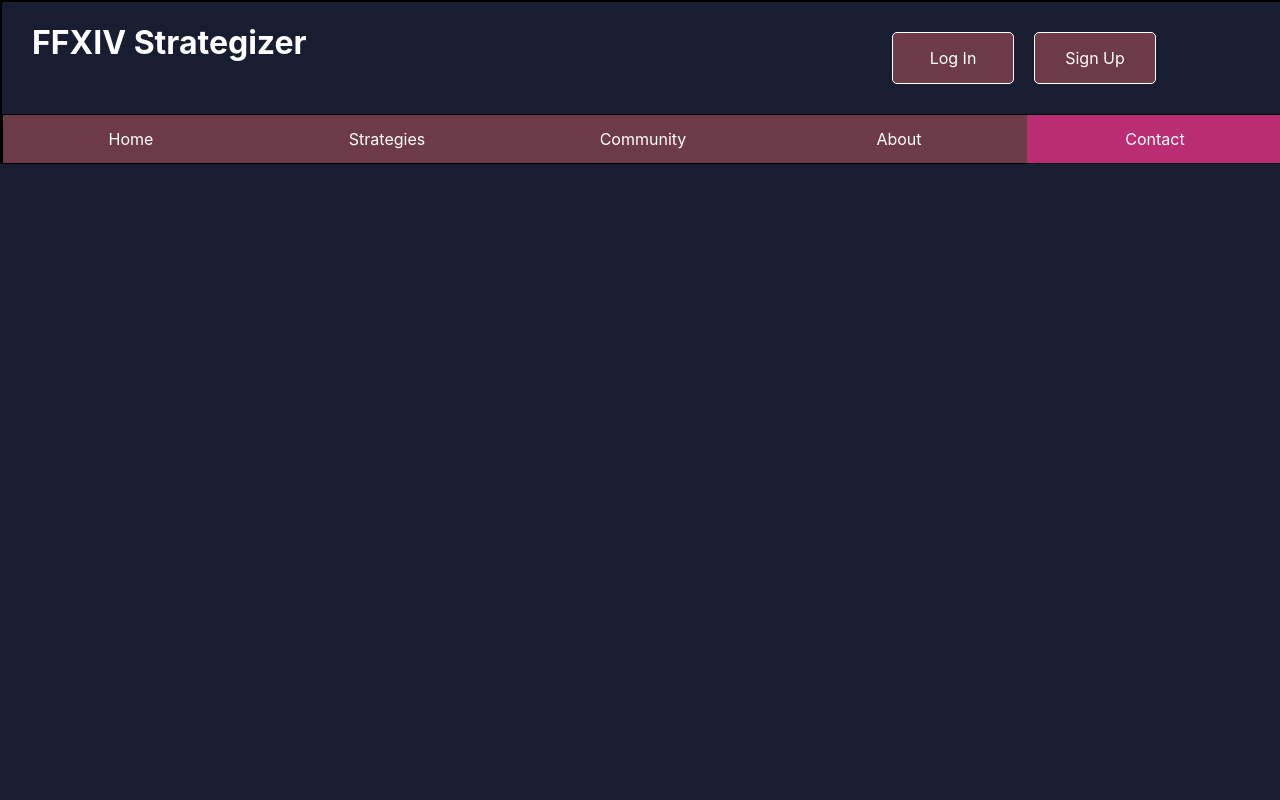
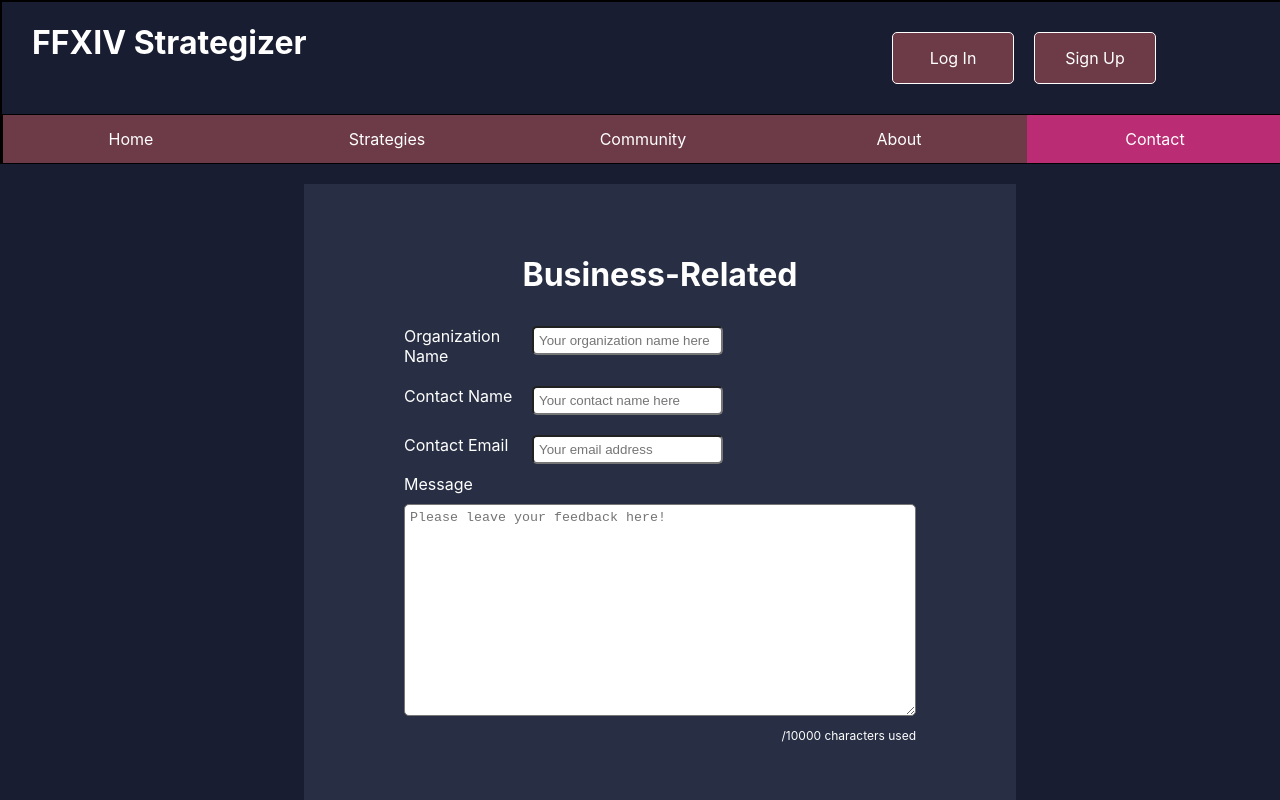
Before and after one commit to lah5175/FFXIV_Strategizer, a React (Create React App) app in the folder client/: page /contact/business in a window 1280 px wide. Shown: the top 800 px of the page. Built offline with nearby package versions, Linux system fonts and the light colour scheme; no server answers.

Commit message:
Feat: Question, Suggestion, and Business-related webforms added

```diff
--- a/client/src/App.js
+++ b/client/src/App.js
@@ -15,6 +15,7 @@
 import About from './components/About';
 import FormSelect from './components/forms/FormSelect';
 import BugReport from './components/forms/BugReport';
+import GeneralForm from './components/forms/GeneralForm';
 
 class App extends React.Component {
   componentDidMount() {
@@ -33,6 +34,9 @@
           <Route path="/users/:userId" component={SingleUser} />
           <Route exact path="/contact" component={FormSelect} />
           <Route path="/contact/bugs" component={BugReport} />
+          <Route path="/contact/business" component={GeneralForm} />
+          <Route path="/contact/questions" component={GeneralForm} />
+          <Route path="/contact/suggestions" component={GeneralForm} />
         </div>
       </div>
     );
--- /dev/null
+++ b/client/src/components/forms/GeneralForm.js
@@ -0,0 +1,80 @@
+import React from 'react';
+import axios from 'axios';
+import '../../stylesheets/contactForms.css';
+
+class GeneralForm extends React.Component {
+  constructor() {
+    super();
+    this.state = {
+      organization: '',
+      name: '',
+      email: '',
+      message: '',
+    }
+
+    this.handleChange = this.handleChange.bind(this);
+    this.handleSubmit = this.handleSubmit.bind(this);
+  }
+
+  handleChange(event) {
+    this.setState({
+      [event.target.name]: event.target.value,
+    })
+  }
+
+  async handleSubmit(event, type) {
+    event.preventDefault();
+    await axios.post('/api/email/', {...this.state, type: type});
+    this.props.history.push('/');
+  }
+
+  render() {
+    let type = '';
+
+    if (this.props.location.pathname.includes('question')) type = 'Questions';
+    else if (this.props.location.pathname.includes('business')) type = 'Business-Related';
+    else type = 'Suggestions';
+
+    return (
+      <form className="form-container" onSubmit={(event) => this.handleSubmit(event, type)}>
+        <h1>{type}</h1>
+
+        {type === 'Business-Related' &&
+          <div id="business-div">
+            <div className="form-field-div" id="organization-div">
+              <label htmlFor="organization">Organization Name</label>
+              <div>
+                <input type="text" name="organization" value={this.state.organization} onChange={this.handleChange} placeholder="Your organization name here" />
+              </div>
+            </div>
+
+            <div className="form-field-div">
+              <label htmlFor="name">Contact Name</label>
+              <div>
+                <input type="text" name="name" value={this.state.name} onChange={this.handleChange} placeholder="Your contact name here" />
+              </div>
+            </div>
+          </div>
+        }
+
+        <div className="form-field-div">
+          <label htmlFor="email">Contact Email</label>
+          <div>
+            <input type="text" name="email" placeholder="Your email address" value={this.state.email} onChange={this.handleChange} />
+          </div>
+        </div>
+
+        <div className="form-message-div">
+          <label htmlFor="message" value={this.state.message}>Message</label>
+          <textarea name="message" value={this.state.message} maxLength={10000} required onChange={this.handleChange}
+            placeholder="Please leave your feedback here!" />
+          <p>{this.state.messageChars}/10000 characters used</p>
+        </div>
+
+        <button type="submit">Submit</button>
+      </form>
+    )
+  }
+}
+
+export default GeneralForm;
--- a/client/src/stylesheets/contactForms.css
+++ b/client/src/stylesheets/contactForms.css
@@ -47,3 +47,12 @@
   font-size: 12px;
   align-self: flex-end;
 }
+
+#business-div {
+  align-self: flex-start;
+  width: 100%;
+}
+
+#organization-div {
+  margin-bottom: 20px;
+}
```
Also changed, not shown: 1 other file (tests, documents, lock files or other folders).
